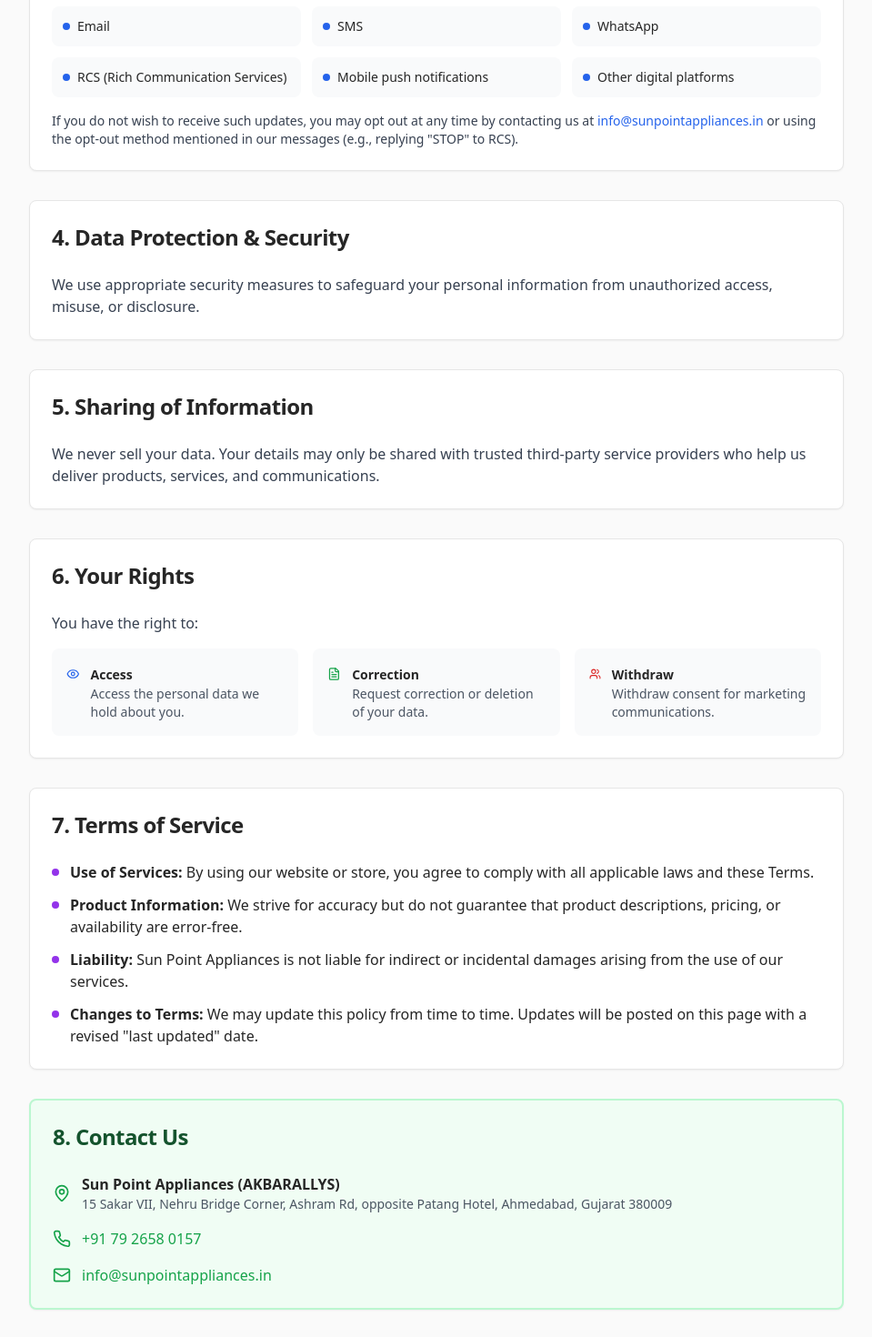
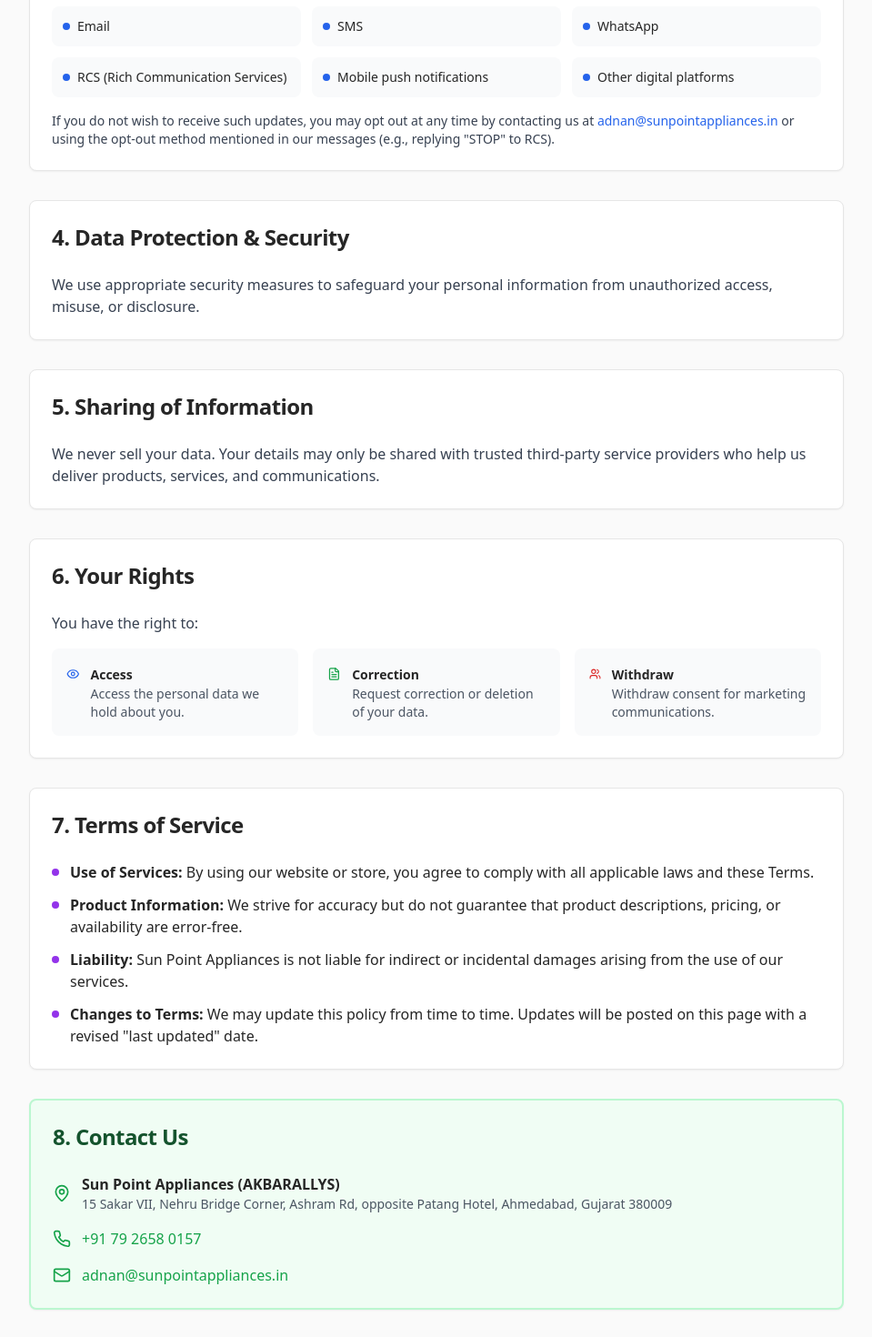
Before and after one commit to Ganesh-Shivhare/sun-point-appliances, a React (Vite) app: page /privacy in a window 1280 px wide. Shown: the part 1180-2650 px from the top of the page at 91% size, without its empty margins (160-1119 px from the left). Built offline with nearby package versions, Linux system fonts and the light colour scheme.

Commit message:
Changed info mail to adnan.

```diff
--- a/src/pages/Privacy.tsx
+++ b/src/pages/Privacy.tsx
@@ -113,8 +113,8 @@ const Privacy = () => {
                 </div>
                 <p className="text-gray-700 text-sm">
                   If you do not wish to receive such updates, you may opt out at any time by contacting us at{' '}
-                  <a href="mailto:info@sunpointappliances.in" className="text-blue-600 hover:underline">
-                    info@sunpointappliances.in
+                  <a href="mailto:adnan@sunpointappliances.in" className="text-blue-600 hover:underline">
+                    adnan@sunpointappliances.in
                   </a>{' '}
                   or using the opt-out method mentioned in our messages (e.g., replying "STOP" to RCS).
                 </p>
@@ -237,8 +237,8 @@ const Privacy = () => {
                   </div>
                   <div className="flex items-center gap-3">
                     <Mail className="h-5 w-5 text-green-600" />
-                    <a href="mailto:info@sunpointappliances.in" className="text-green-600 hover:underline">
-                      info@sunpointappliances.in
+                    <a href="mailto:adnan@sunpointappliances.in" className="text-green-600 hover:underline">
+                      adnan@sunpointappliances.in
                     </a>
                   </div>
                 </div>
```
